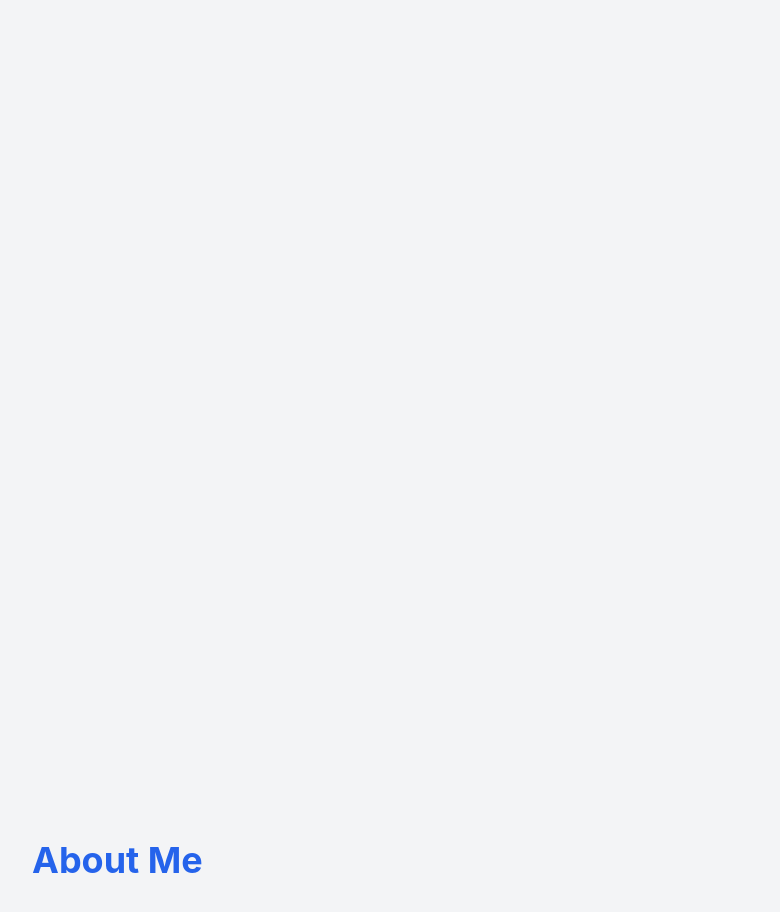
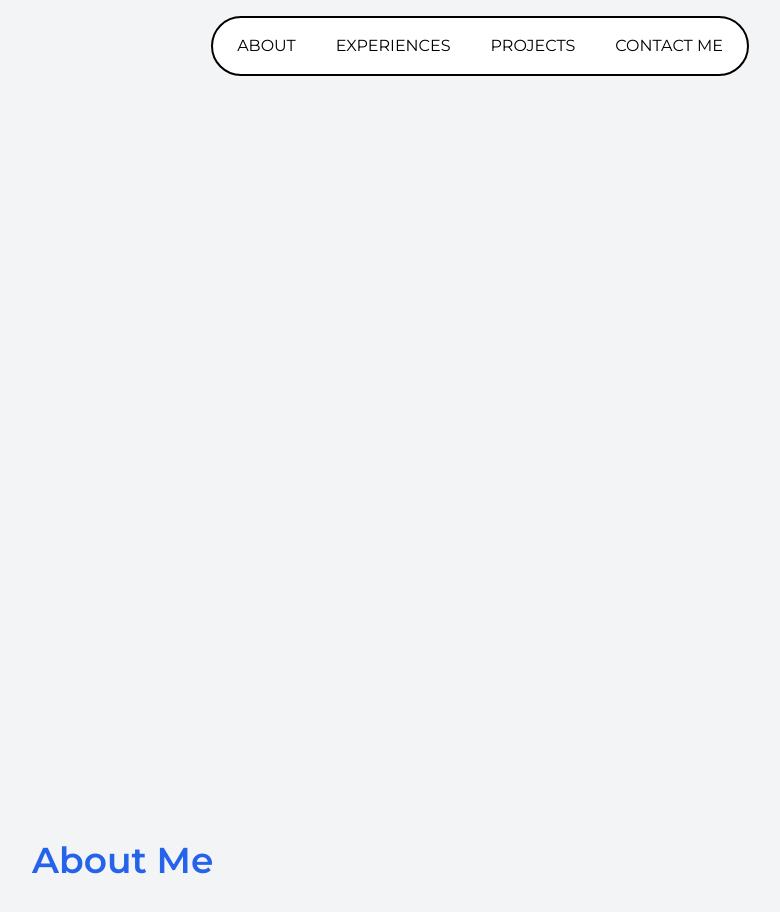
Before and after one commit to LorenzoBolls/LorenzoBolls.github.io, a React (Create React App) app: page / in a window 1280 px wide. Shown: the top 912 px of the page, without its empty margins (160-940 px from the left). Built offline with nearby package versions, Linux system fonts and the light colour scheme.

Commit message:
Minor UI tweaks to Hero and NavBar

```diff
--- a/src/components/Navbar.js
+++ b/src/components/Navbar.js
@@ -1,5 +1,6 @@
 import React, { useState, useRef } from "react";
-import { motion } from "framer-motion";
+import { motion, useMotionValueEvent, useScroll } from "framer-motion";
+
 
 // Smooth scroll function
 const scrollToSection = (id) => {
@@ -9,25 +10,52 @@ const scrollToSection = (id) => {
  }
 };
 
+
 const Navbar = () => {
+ const[isHidden, setIsHidden] = useState(false);
+ const { scrollY } = useScroll();
+ const lastYRef = useRef(0);
+
+
+ useMotionValueEvent(scrollY, 'change', (y) => {
+   const difference = y - lastYRef.current;
+   if (Math.abs(difference) > 50) {
+     setIsHidden(difference > 0);
+     lastYRef.current = y;
+   }
+ });
+
+
  const [position, setPosition] = useState({
    left: 0,
    width: 0,
    opacity: 0,
  });
 
+
  return (
+   <motion.div
+   className="fixed top-0 pt-4 left-0 right-0 flex justify-center z-50"
+   animate={isHidden ? "hidden" : "visible"}
+   whileHover="visible"
+   onFocusCapture={() => setIsHidden(false)}
+   variants={{
+     hidden: {
+       y: "-80%",
+     },
+     visible: {
+       y: "0%",
+     },
+   }}
+   >
      <motion.ul
-      initial={{ y: -50, opacity: 0, x: "-50%" }} // Added initial animation
-      animate={{ y: 0, opacity: 1, x: "-50%" }} // Slide in and fade in
-      transition={{ duration: 0.8, ease: "easeOut" }} // Smooth easing
        onMouseLeave={() => {
          setPosition((prev) => ({
            ...prev,
            opacity: 0,
          }));
        }}
-      className="fixed left-1/2 transform -translate-x-1/2 top-4 mx-auto flex w-fit rounded-full border-2
+       className="flex w-fit rounded-full border-2
        border-black bg-white p-1"
      >
        {/* Update each Tab to pass the target section ID */}
@@ -44,13 +72,17 @@ const Navbar = () => {
          Contact Me
        </Tab>
 
+
        <Cursor position={position} />
      </motion.ul>
+   </motion.div>
  );
 };
 
+
 const Tab = ({ children, setPosition, onClick }) => {
  const ref = useRef(null);
+
 
  return (
    <motion.li
@@ -70,12 +102,14 @@ const Tab = ({ children, setPosition, onClick }) => {
      }}
      transition={{ type: "spring", stiffness: 300, damping: 15 }} // Smooth spring effect
      className="relative z-10 block cursor-pointer px-3 py-1.5 text-xs
-      uppercase text-white mix-blend-difference md:px-5 md:py-3 md:text-base whitespace-nowrap"
+     uppercase text-white mix-blend-difference md:px-5 md:py-3 md:text-base
+     whitespace-nowrap"
    >
      {children}
    </motion.li>
  );
 };
+
 
 const Cursor = ({ position }) => {
  return (
@@ -86,4 +120,5 @@ const Cursor = ({ position }) => {
  );
 };
 
+
 export default Navbar;
--- a/src/index.css
+++ b/src/index.css
@@ -1,12 +1,14 @@
+@import url('https://fonts.googleapis.com/css2?family=Montserrat:wght@400;500;600&display=swap');
+
 @tailwind base;
 @tailwind components;
 @tailwind utilities;
 
 body {
   margin: 0;
-  font-family: -apple-system, BlinkMacSystemFont, 'Segoe UI', 'Roboto', 'Oxygen',
-    'Ubuntu', 'Cantarell', 'Fira Sans', 'Droid Sans', 'Helvetica Neue',
-    sans-serif;
+  font-family: 'Montserrat', -apple-system, BlinkMacSystemFont, 'Segoe UI',
+    'Roboto', 'Oxygen', 'Ubuntu', 'Cantarell', 'Fira Sans', 'Droid Sans',
+    'Helvetica Neue', sans-serif;
   -webkit-font-smoothing: antialiased;
   -moz-osx-font-smoothing: grayscale;
 }
@@ -15,3 +17,9 @@ code {
   font-family: source-code-pro, Menlo, Monaco, Consolas, 'Courier New',
     monospace;
 }
+
+@layer base {
+  p {
+    font-family: 'Montserrat', sans-serif;
+  }
+}
--- a/src/pages/Hero.js
+++ b/src/pages/Hero.js
@@ -29,7 +29,7 @@ const Hero = () => {
       <motion.div
         initial={{ opacity: 0, y: 50 }}
         animate={{ opacity: 1, y: 0 }}
-        transition={{ duration: 1 }}
+        transition={{ duration: 0.5 }}
         className="flex flex-col gap-4 items-center"
         style={{
           width: "100%",
@@ -43,12 +43,12 @@ const Hero = () => {
             display: "flex",
             justifyContent: "flex-start",
             overflow: "hidden",
-            height: "116px",
+            height: "clamp(3em, 37%, 145px)",
             width: "100%",
           }}
         >
           <h1
-            className="text-4xl md:text-6xl lg:text-8xl font-arialblack text-stroke"
+            className="text-4xl md:text-6xl lg:text-8xl font-arialblack text-stroke pb-4"
             style={{
               whiteSpace: "nowrap",
               alignItems: "center",
@@ -103,13 +103,13 @@ const Hero = () => {
             display: "flex",
             justifyContent: "flex-start",
             overflow: "hidden",
-            height: "116px",
+            height: "clamp(3em, 38%, 145px)",
             width: "100%",
             lineHeight: "1.2",
           }}
         >
           <h1
-            className="text-4xl md:text-6xl lg:text-8xl font-arialblack text-stroke"
+            className="text-4xl md:text-6xl lg:text-8xl font-arialblack text-stroke pt-4"
             style={{
               whiteSpace: "nowrap",
               alignItems: "center",
--- a/tailwind.config.js
+++ b/tailwind.config.js
@@ -5,6 +5,7 @@ module.exports = {
     extend: {
       fontFamily: {
         arialblack: ['"Arial Black"', 'Arial', 'sans-serif'],
+        montserrat: ['"Montserrat"', 'sans-serif'],
       },
     },
   },
```
Lines whose indentation alone changed are shown as unchanged.
